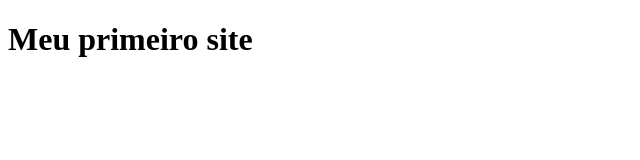
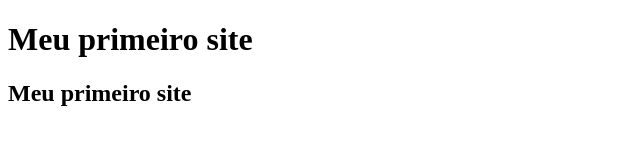
Before and after one commit to bruno-vribeiro/gama-no-github, a plain HTML site: page index.html in a window 1280 px wide. Shown: the whole page, without its empty margins (0-640 px from the left). Drawn offline with Linux system fonts and the light colour scheme.

Commit message:
commit mo master

```diff
--- a/index.html
+++ b/index.html
@@ -5,5 +5,6 @@
  </head>
  <body>
   <h1>Meu primeiro site</h1>
+  <h2>Meu primeiro site</h2>
  </body>
 </html>
```
